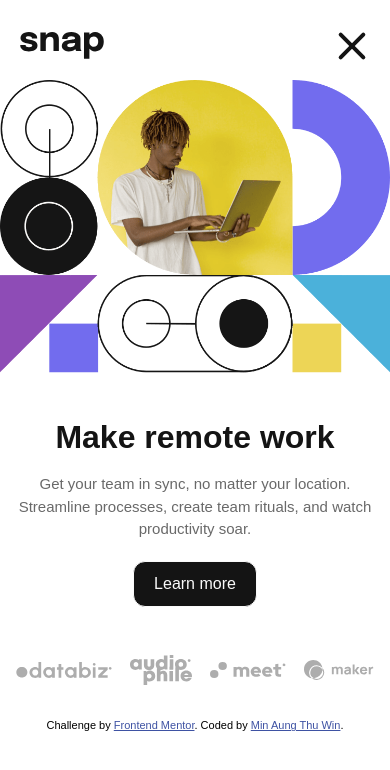
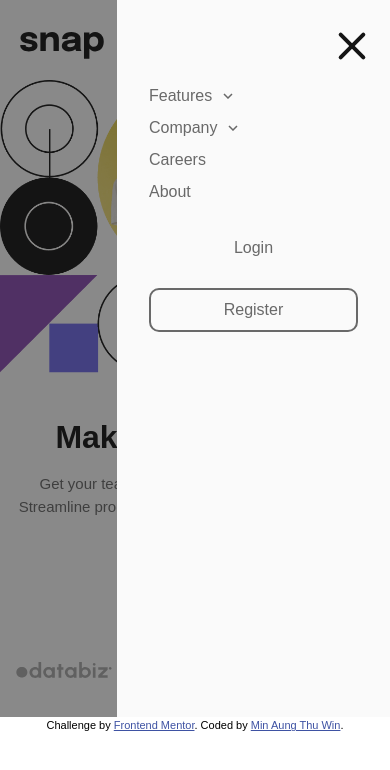
Before and after one commit to Oungseik/intro-section-with-dropdown-navigation-main, a plain HTML site: page index.html in a window 390 px wide. Both pictures are taken after a click on the element 352 px from the left and 46 px from the top of the page. Drawn offline with Linux system fonts and the light colour scheme; a web font is replaced by a local one.

Commit message:
finish mobile menu collapsed

```diff
--- a/css/sp.css
+++ b/css/sp.css
@@ -10,6 +10,8 @@
 @media screen and (max-width: 768px) {
     .container {
         padding-inline: 0;
+        position: relative;
+        overflow-x: hidden;
     }
 
     .header {
@@ -32,12 +34,13 @@
         justify-content: center;
         gap: 4px;
         cursor: pointer;
+        z-index: 100;
     }
 
     .menuBtn .blackLine {
         width: 100%;
         height: 4px;
-        background: var(--almost-black);
+        background: hsl(var(--almost-black));
         transition: all 0.5s ease;
         border-radius: 2px;
     }
@@ -55,6 +58,72 @@
     }
     .menuBtn.active .blackLine:last-child {
         transform: translateY(-100%) rotate(-45deg);
+    }
+
+    .sideBar {
+        position: absolute;
+        display: flex;
+        flex-direction: column;
+        height: 100vh;
+        width: 100vw;
+        top: 0;
+        right: 0;
+        bottom: 0;
+        background-color: hsl(var(--almost-black) / 0);
+        transition: background-color 0.3s ease;
+    }
+
+    .sideBar.active {
+        background-color: hsl(var(--almost-black) / 0.5);
+    }
+
+    .sideBar-inner {
+        position: absolute;
+        height: 100%;
+        width: 70%;
+        background-color: var(--almost-white);
+        top: 0;
+        bottom: 0;
+        left: auto;
+        right: 0;
+        opacity: 1;
+        padding-inline: 32px;
+
+        font-size: 16px;
+        color: hsl(var(--medium-gray));
+
+        transform: translateX(100%);
+        transition: transform 0.3s ease;
+    }
+
+    .sideBar-inner.active {
+        display: block;
+        transform: translateX(0);
+    }
+
+    .sideBar-inner ul {
+        margin-top: 80px;
+        line-height: 2;
+    }
+
+    .sideBar-inner li {
+        display: flex;
+        align-items: center;
+        gap: 8px;
+    }
+
+    .sideBar-inner a {
+        margin: 20px 0;
+        display: block;
+        border-radius: 10px;
+        padding: 8px 0;
+        text-align: center;
+        text-decoration: none;
+        color: inherit;
+    }
+
+    .sideBar-inner .register {
+        border: 2px solid hsl(var(--medium-gray));
     }
 
     .hero {
--- a/css/styles.css
+++ b/css/styles.css
@@ -5,7 +5,7 @@
 :root {
     --almost-white: hsl(0, 0%, 98%);
     --medium-gray: 0 0% 41%;
-    --almost-black: hsl(0, 0%, 8%);
+    --almost-black: 0 0% 8%;
 }
 
 body {
@@ -16,7 +16,7 @@ body {
 h1 {
     font-size: 56px;
     line-height: 1;
-    color: var(--almost-black);
+    color: hsl(var(--almost-black));
 }
 
 p {
@@ -133,6 +133,10 @@ i.planning {
     border: 1px solid hsl(var(--medium-gray));
 }
 
+.sideBar {
+    display: none;
+}
+
 /* ============================== */
 /* start of hero Section */
 /* ============================== */
@@ -168,7 +172,7 @@ i.planning {
 a.learn-more {
     width: fit-content;
     text-decoration: none;
-    background: var(--almost-black);
+    background: hsl(var(--almost-black));
     color: var(--almost-white);
     border: 1px solid var(--almost-white);
     padding: 10px 20px;
@@ -178,8 +182,8 @@ a.learn-more {
 
 a.learn-more:hover {
     background: var(--almost-white);
-    color: var(--almost-black);
-    border: 1px solid var(--almost-black);
+    color: hsl(var(--almost-black));
+    border: 1px solid hsl(var(--almost-black));
 }
 
 .hero-right img {
--- a/index.html
+++ b/index.html
@@ -87,7 +87,21 @@
                 </div>
             </header>
             <!-- end of header bar section -->
+            <div class="sideBar">
+                <div class="sideBar-inner">
+                    <ul>
+                        <li>Features <i class="arrow down"></i></li>
+                        <li>Company <i class="arrow down"></i></li>
+                        <li>Careers</li>
+                        <li>About</li>
+                    </ul>
 
+                    <div>
+                        <a href="#" class="login">Login</a>
+                        <a href="#" class="register">Register</a>
+                    </div>
+                </div>
+            </div>
             <!-- start of main section -->
             <main class="hero">
                 <div class="hero-left">
--- a/js/main.js
+++ b/js/main.js
@@ -18,4 +18,6 @@ company.on("click", () => {
 
 $(".menuBtn").on("click", function () {
     $(this).toggleClass("active");
+    $(".sideBar").toggleClass("active");
+    $(".sideBar-inner").toggleClass("active");
 });
```
